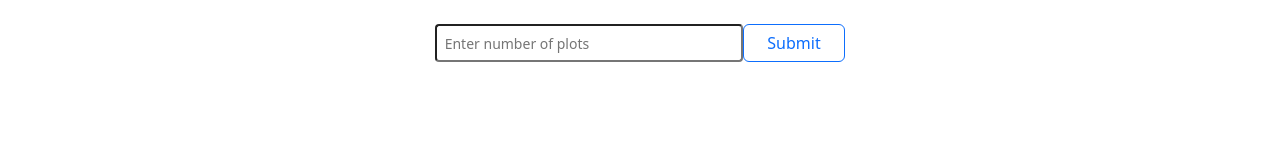
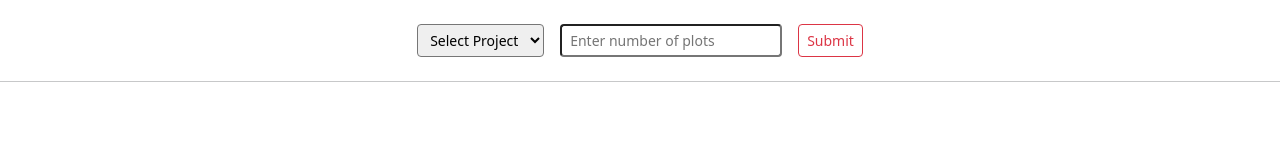
Before and after one commit to i-pathak/LandCRM-2, a plain HTML site: page index.html in a window 1280 px wide. Drawn offline with nearby package versions, Linux system fonts and the light colour scheme.

Commit message:
UI changes

```diff
--- a/index.html
+++ b/index.html
@@ -23,19 +23,30 @@
   </head>
   <body>
     <div class="row m-4 justify-content-center">
+      <select
+        id="select-project"
+        class="col-auto form-control-sm mx-2"
+        placeholder="Select Project"
+      >
+        <option value="" disabled selected>Select Project</option>
+        <option value="project-1">Project-1</option>
+        <option value="project-2">Project-2</option>
+      </select>
+
       <input
         id="initial-number"
         placeholder="Enter number of plots"
-        class="col-3 form-control-sm"
+        class="col-auto form-control-sm mx-2"
         type="number"
       />
       <button
         id="submit-btn"
-        class="col-1 btn btn-outline-primary"
+        class="col-auto btn btn-outline-danger btn-sm mx-2"
         type="submit"
       >
         Submit
       </button>
     </div>
+    <hr />
   </body>
 </html>
--- a/script.js
+++ b/script.js
@@ -8,7 +8,7 @@ $(document).ready(function () {
         let inputValue = parseInt(input.value, 10);
         if (inputValue > 0) {
             let card = document.createElement("div");
-            card.classList.add("menu-container", "card", "bg-secondary", "bg-opacity-25", "m-2");
+            card.classList.add("menu-container", "card", "bg-opacity-25", "m-2");
             card.setAttribute("id", `block-${blockNum}`);
             card.innerHTML = `<ul id="ul-block-${blockNum}" class="menu block-${blockNum}"></ul>`;
             document.body.appendChild(card)
@@ -48,9 +48,4 @@ $(document).ready(function () {
             input.value = "";
         }
     });
-
-
-
-
-
 });
--- a/style.css
+++ b/style.css
@@ -16,6 +16,7 @@ body {
   align-items: flex-start;
   width: fit-content;
   height: fit-content;
+  background-color: #fbeaeb !important;
 }
 
 .menu,
@@ -35,11 +36,12 @@ body {
   vertical-align: middle;
   width: 100px;
   min-height: 15vh;
-  border: 3px solid darkblue;
   margin: 5px;
   padding: 0;
   list-style-type: none;
-  background-color: #eee;
+  background-color: #2f3c7e;
+  color: #fbeaeb;
+  border-radius: 8px;
   -webkit-box-shadow: 3px 3px 10px 0px rgba(51, 51, 51, 0.5);
   -moz-box-shadow: 3px 3px 10px 0px rgba(51, 51, 51, 0.5);
   box-shadow: 3px 3px 10px 0px rgba(51, 51, 51, 0.5);
```
